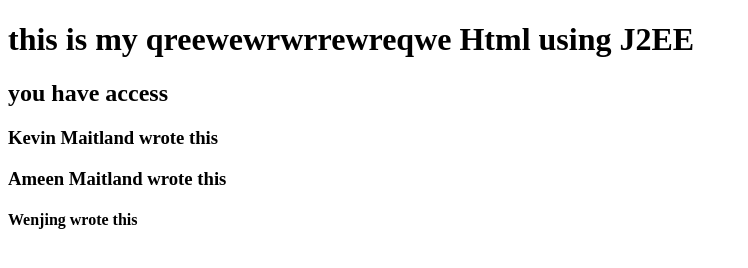
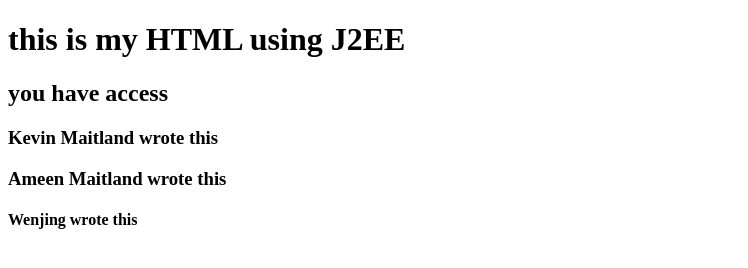
Before and after one commit to Ameen1001/web, a plain HTML site: page My First Dynamic Web Project/WebContent/index.html in a window 1280 px wide. Shown: the whole page, without its empty margins (0-748 px from the left). Drawn offline with Linux system fonts and the light colour scheme.

Commit message:
update again

```diff
--- a/My First Dynamic Web Project/WebContent/index.html
+++ b/My First Dynamic Web Project/WebContent/index.html
@@ -5,7 +5,7 @@
 <title>Insert title here</title>
 </head>
 <body>
-<h1>this is my qreewewrwrrewreqwe Html using J2EE</h1>
+<h1>this is my HTML using J2EE</h1>
 <h2>you have access</h2>
 <h3>Kevin Maitland wrote this</h3>
 <h3>Ameen Maitland wrote this</h3>
```
